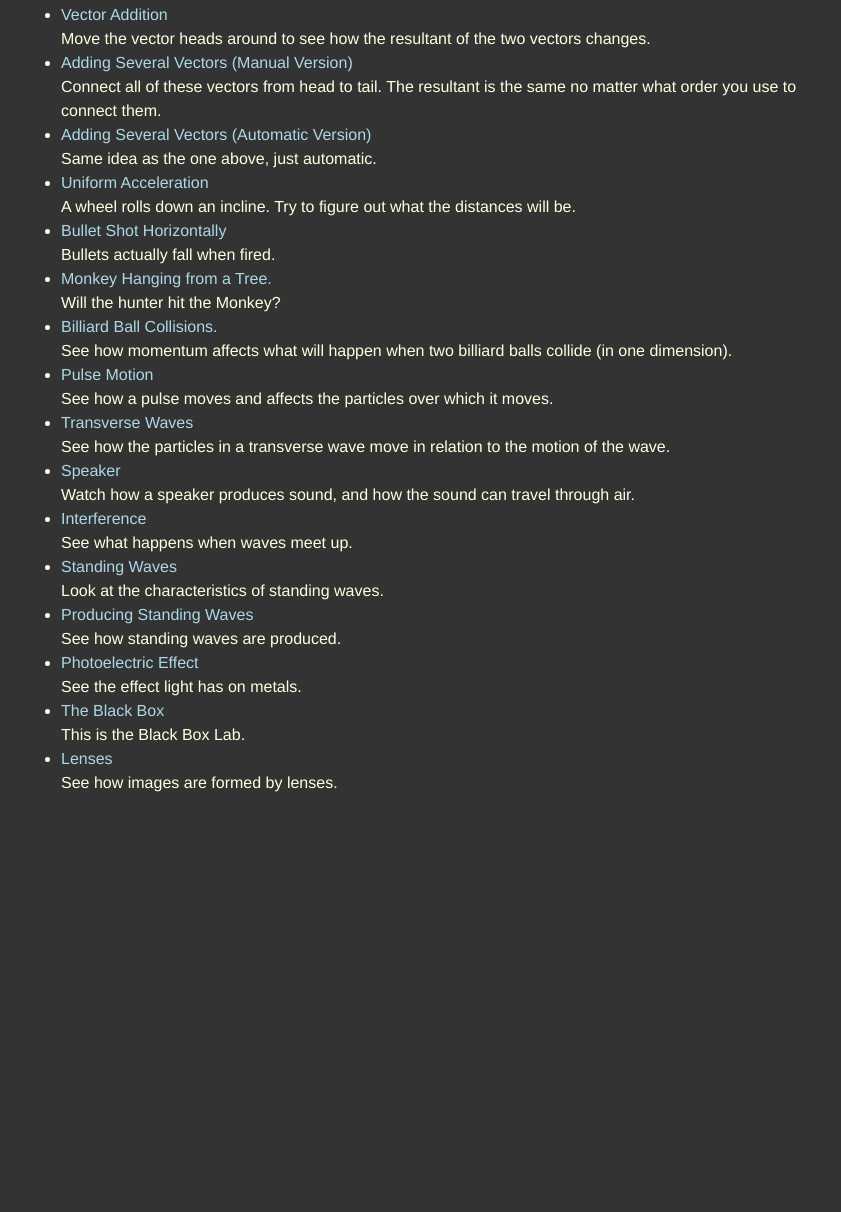
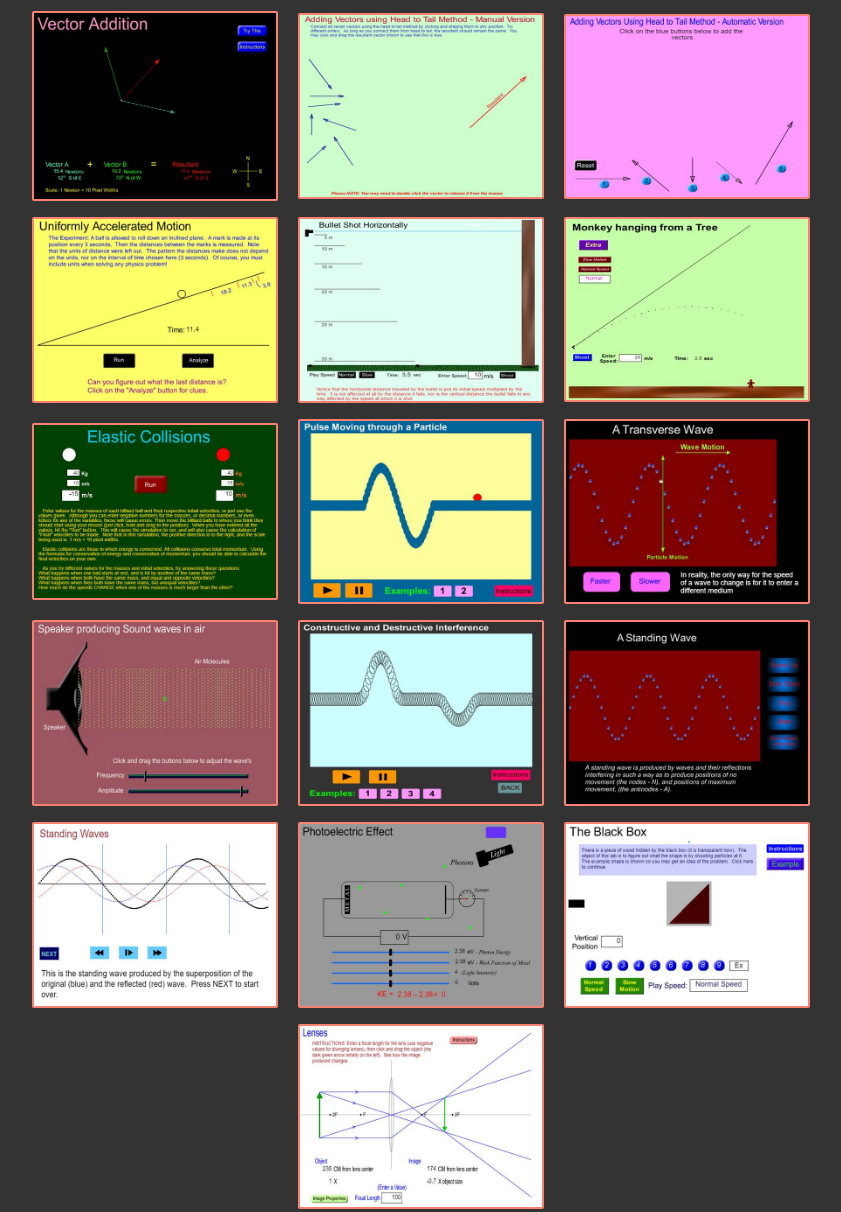
Before and after one commit to raphaeluziel/CS50-b, a plain HTML site: page teaching.html in a window 1280 px wide. Shown: the part 499-1711 px from the top of the page, without its empty margins (219-1060 px from the left). Before the commit the page ends 1354 px from the top, so only its background shows below. Drawn offline with nearby package versions, Linux system fonts and the light colour scheme.

Commit message:
Added images

```diff
--- a/static/styles.css
+++ b/static/styles.css
@@ -51,6 +51,21 @@ iframe{
   }
 }
 
+.animationImages{
+  text-align: center;
+}
+
+.animationImages img{
+  width: 246px;
+  margin: 8px;
+  border-radius: 2px;
+  border: 2px solid salmon;
+}
+
+.animationImages img:hover{
+  border: 8px solid yellow;
+}
+
 #profilepic{
   width: 80px;
   border-radius: 3px;
--- a/styles.css
+++ b/styles.css
@@ -51,6 +51,10 @@ iframe{
   }
 }
 
+.animationImages img{
+  border: 20px solid red;
+}
+
 #profilepic{
   width: 80px;
   border-radius: 3px;
--- a/teaching.html
+++ b/teaching.html
@@ -22,6 +22,28 @@
     <p>
       &emsp;Building a website for my classes, and later creating animations to help explain the physic concepts I was trying to get across to my students is what initially got me interested in coding.  A picture is worth a thousand words, and in physics, a moving picture is sometimes worth even more.  Below is a list of some of best animations.  These are written in <a href="https://get.adobe.com/flashplayer/" target="_blank">Adobe Flash</a>:
     </p>
+
+    <div class="animationImages">
+      <a href = "https://www.raphaeluziel.com/physics/flash/VectorAddition.html" target="_blank"><img src="images/vector1.jpg" alt="Vector Addition"></a>
+      <a href = "https://www.raphaeluziel.com/physics/flash/SeveralVectorsManual.html" target="_blank"><img src="images/vector2.jpg" alt="Vector Addition - Manual"></a>
+      <a href = "https://www.raphaeluziel.com/physics/flash/SeveralVectorsAutomatic.html" target="_blank"><img src="images/vector3.jpg" alt="Vector Addition - Automatic"></a>
+      <a href = "https://www.raphaeluziel.com/physics/flash/UniformAcceleration.html" target="_blank"><img src="images/acceleration.jpg" alt="Uniform Acceleration"></a>
+      <a href = "https://www.raphaeluziel.com/physics/flash/Bullet.html" target="_blank"><img src="images/bullet.jpg" alt="Bullet Shot Horizontally"></a>
+      <a href = "https://www.raphaeluziel.com/physics/flash/MonkeyTree.html" target="_blank"><img src="images/monkey.jpg" alt="Monkey in Tree"></a>
+      <a href = "https://www.raphaeluziel.com/physics/flash/ElasticCollisions.html" target="_blank"><img src="images/collisions.jpg" alt="Elastic Collisions"></a>
+      <a href = "https://www.raphaeluziel.com/physics/flash/Pulse.html" target="_blank"><img src="images/pulse.jpg" alt="Pulses"></a>
+      <a href = "https://www.raphaeluziel.com/physics/flash/TransverseWave.html" target="_blank"><img src="images/transverse.jpg" alt="Transverse Wave"></a>
+      <a href = "https://www.raphaeluziel.com/physics/flash/LongitudinalWave.html" target="_blank"><img src="images/speaker.jpg" alt="Speaker"></a>
+      <a href = "https://www.raphaeluziel.com/physics/flash/Interference.html" target="_blank"><img src="images/interference.jpg" alt="Interference"></a>
+      <a href = "https://www.raphaeluziel.com/physics/flash/StandingWaves.html" target="_blank"><img src="images/standing1.jpg" alt="Standing Waves"></a>
+      <a href = "https://www.raphaeluziel.com/physics/flash/StandingWavesProduction.html" target="_blank"><img src="images/standing2.jpg" alt="Producing Standing Waves"></a>
+      <a href = "https://www.raphaeluziel.com/physics/flash/PhotoElectricEffect.html" target="_blank"><img src="images/photoelectric.jpg" alt="Photoelectric Effect"></a>
+      <a href = "https://www.raphaeluziel.com/physics/flash/BlackBox.html" target="_blank"><img src="images/blackbox.jpg" alt="Black Box"></a>
+      <a href = "https://www.raphaeluziel.com/physics/flash/Lenses.html" target="_blank"><img src="images/lenses.jpg" alt="Lenses"></a>
+    </div>
+
+
+
     <ul>
       <li><a href = "https://www.raphaeluziel.com/physics/flash/VectorAddition.html" target="_blank">Vector Addition</a><br />Move the vector heads around to see how the resultant of the two vectors changes.</li>
 			<li><a href = "https://www.raphaeluziel.com/physics/flash/SeveralVectorsManual.html" target="_blank">Adding Several Vectors (Manual Version)</a><br />Connect all of these vectors from head to tail.  The resultant is the same no matter what order you use to connect them.</li>
```
Also changed, not shown: images/acceleration.jpg (added), images/blackbox.jpg (added), images/bullet.jpg (added), images/collisions.jpg (added), images/interference.jpg (added), images/lenses.jpg (added), images/monkey.jpg (added), images/photoelectric.jpg (added), images/pulse.jpg (added), images/speaker.jpg (added), images/standing1.jpg (added), images/standing2.jpg (added), images/transverse.jpg (added), images/vector1.jpg (added), 2 more files.
